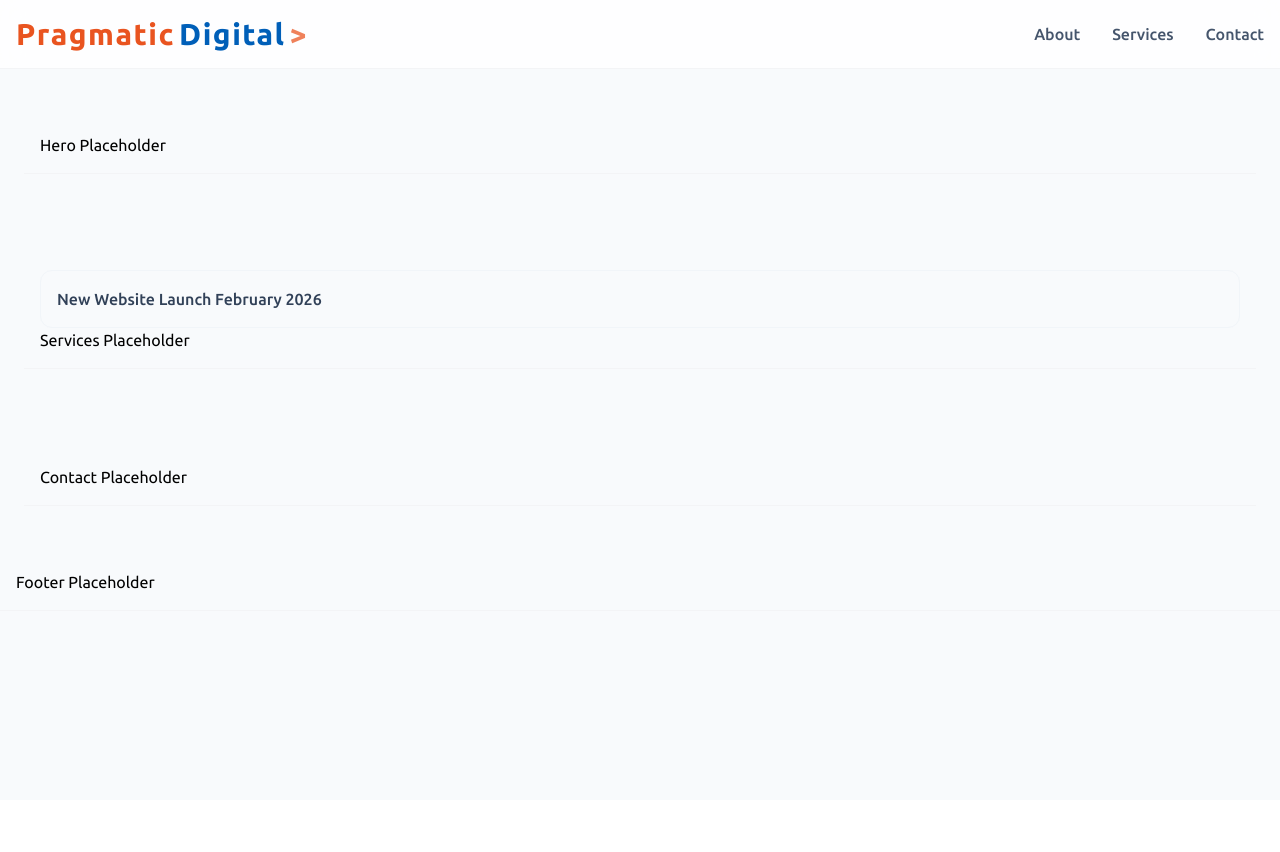
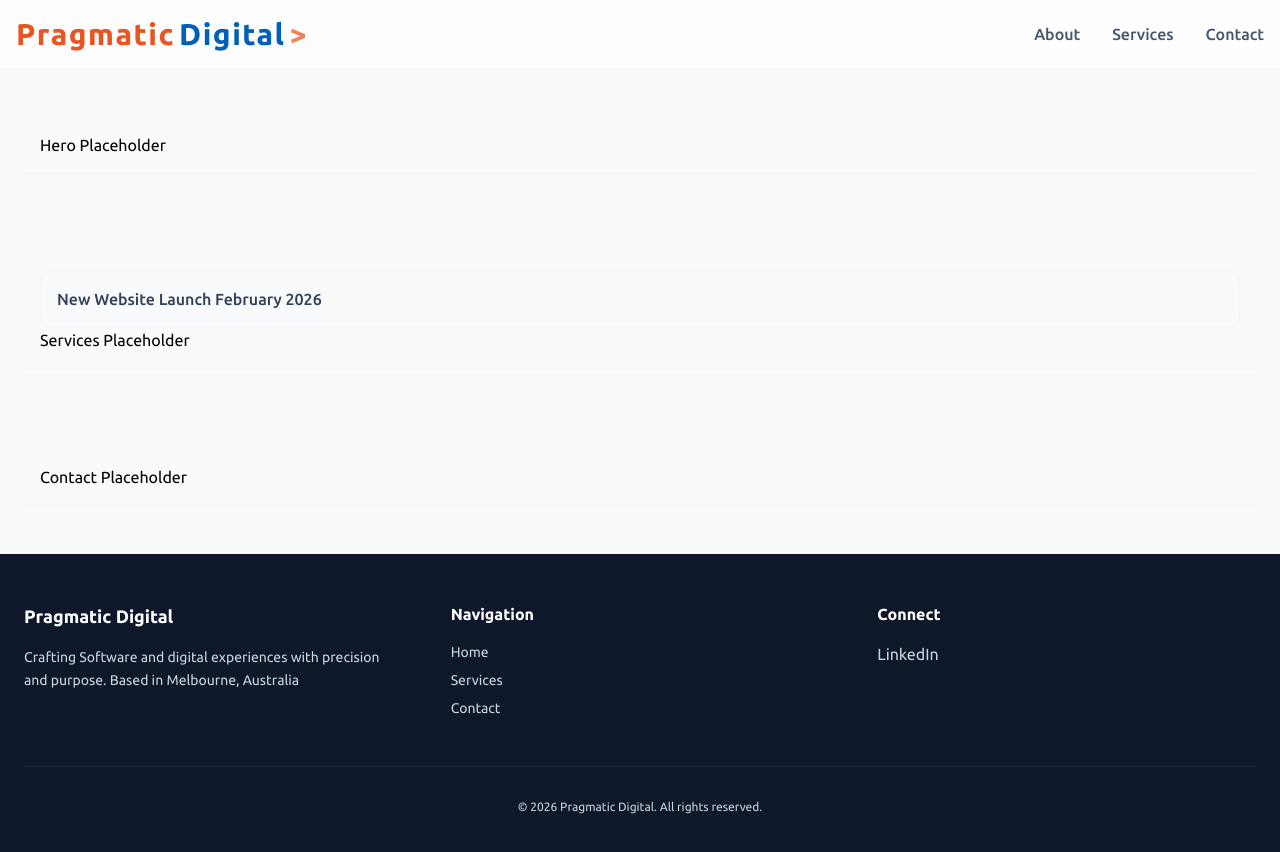
Before and after one commit to pragmaticdigital-au/pragmaticdigital-au.github.io, a Next.js app: page / in a window 1280 px wide. Shown: the top 852 px of the page. Before the commit the page ends 800 px from the top, so only its background shows below. Built offline with nearby package versions, Linux system fonts and the light colour scheme.

Commit message:
Add styling and content to footer

```diff
--- a/src/components/Footer.tsx
+++ b/src/components/Footer.tsx
@@ -1,7 +1,61 @@
 export default function Footer() {
   return (
-    <nav className="p-4 border-b border-gray-100">
-      <div className="container mx-auto">Footer Placeholder</div>
-    </nav>
+    <footer className="bg-slate-900 text-slate-300 py-12 px-6">
+      <div className="max-w-7xl mx-auto grid grid-cols-1 md:grid-cols-3 gap-12">
+        {/* Column 1: Brand */}
+        <div>
+          <h3 className="text-white font-bold text-lg mb-4">
+            Pragmatic Digital
+          </h3>
+          <p className="text-sm leading-relaxed">
+            Crafting Software and digital experiences with precision and
+            purpose. Based in Melbourne, Australia
+          </p>
+        </div>
+
+        {/* Column 2: Quick Links */}
+        <div>
+          <h4 className="text-white font-semibold mb-4">Navigation</h4>
+          <ul className="space-y-2 text-sm">
+            <li>
+              <a href="#hero" className="hover:text-ubuntu-orange">
+                Home
+              </a>
+            </li>
+            <li>
+              <a href="#services" className="hover:text-ubuntu-orange">
+                Services
+              </a>
+            </li>
+            <li>
+              <a href="#contact" className="hover:text-ubuntu-orange">
+                Contact
+              </a>
+            </li>
+          </ul>
+        </div>
+
+        {/* Column 3: Social/Contact */}
+        <div>
+          <h4 className="text-white font-semibold mb-4">Connect</h4>
+          <div className="flex gap-4">
+            {/* Add Icons here */}
+            <a
+              href="https://www.linkedin.com/company/pragmatic-digital-au/"
+              className="hover:text-white"
+            >
+              LinkedIn
+            </a>
+            {/* <a href="#" className="hover:text-white">
+              GitHub
+            </a> */}
+          </div>
+        </div>
+      </div>
+
+      <div className="border-t border-slate-800 mt-12 pt-8 text-center text-xs">
+        © {new Date().getFullYear()} Pragmatic Digital. All rights reserved.
+      </div>
+    </footer>
   );
 }
```
